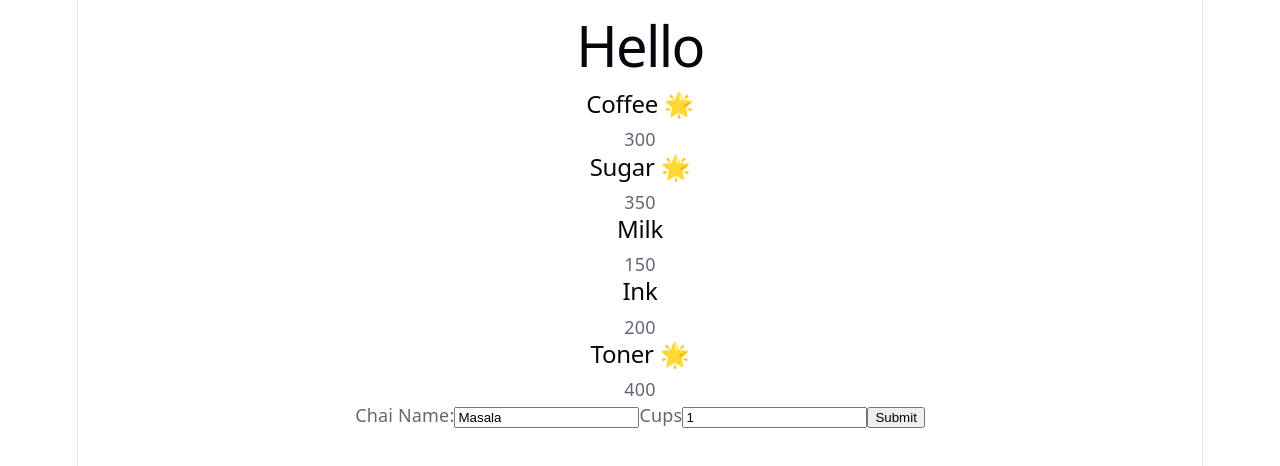
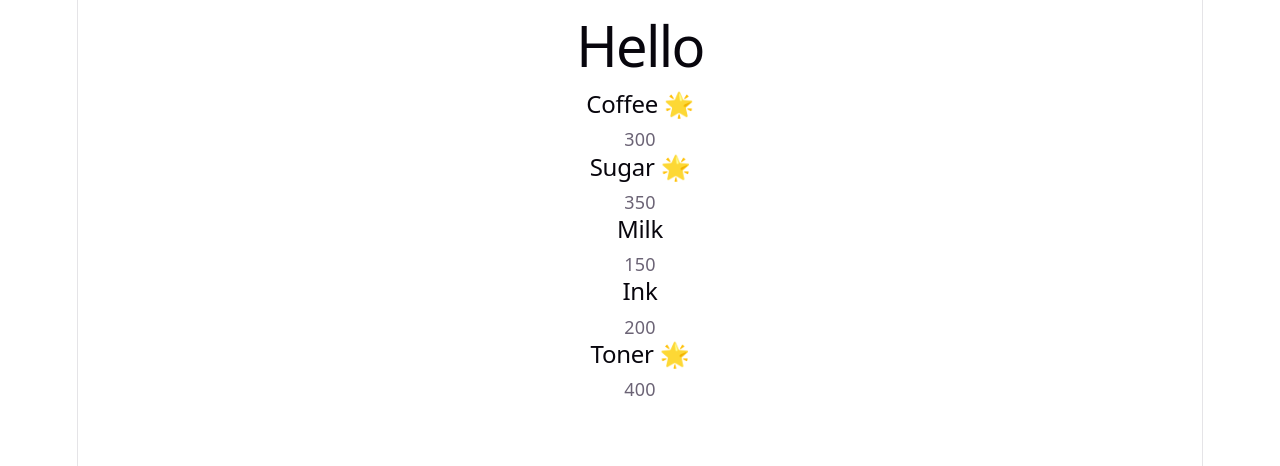
Before and after one commit to bobbyDeepak1415/React_Type, a React (Vite) app: page / in a window 1280 px wide. Shown: the top 466 px of the page. Built offline with nearby package versions, Linux system fonts and the light colour scheme.

Commit message:
setup done

```diff
--- a/src/components/OrderForm.tsx
+++ b/src/components/OrderForm.tsx
@@ -11,17 +11,6 @@ export default function OrderForm({onSubmit}:OrderFormProps) {
   const [cups,setCups]=useState<number>(1)
 
 
-  function handleSubmit(e:React.FormEvent<HTMLFormElement>){
-    e.preventDefault()
-    onSubmit({name,cups})
 
-  }
-
-  return <form onSubmit={handleSubmit}>
-    <label>Chai Name:</label>
-    <input type="string" value={name} onChange={(e:React.ChangeEvent<HTMLInputElement>)=>setName(e.target.value)}/>
-    <label>Cups</label>
-    <input type="number" value={cups} onChange={(e:React.ChangeEvent<HTMLInputElement>)=>setCups(Number(e.target.value))}/>
-  <button type="submit">Submit</button>
-  </form>
+  return <form></form>
 }
```
